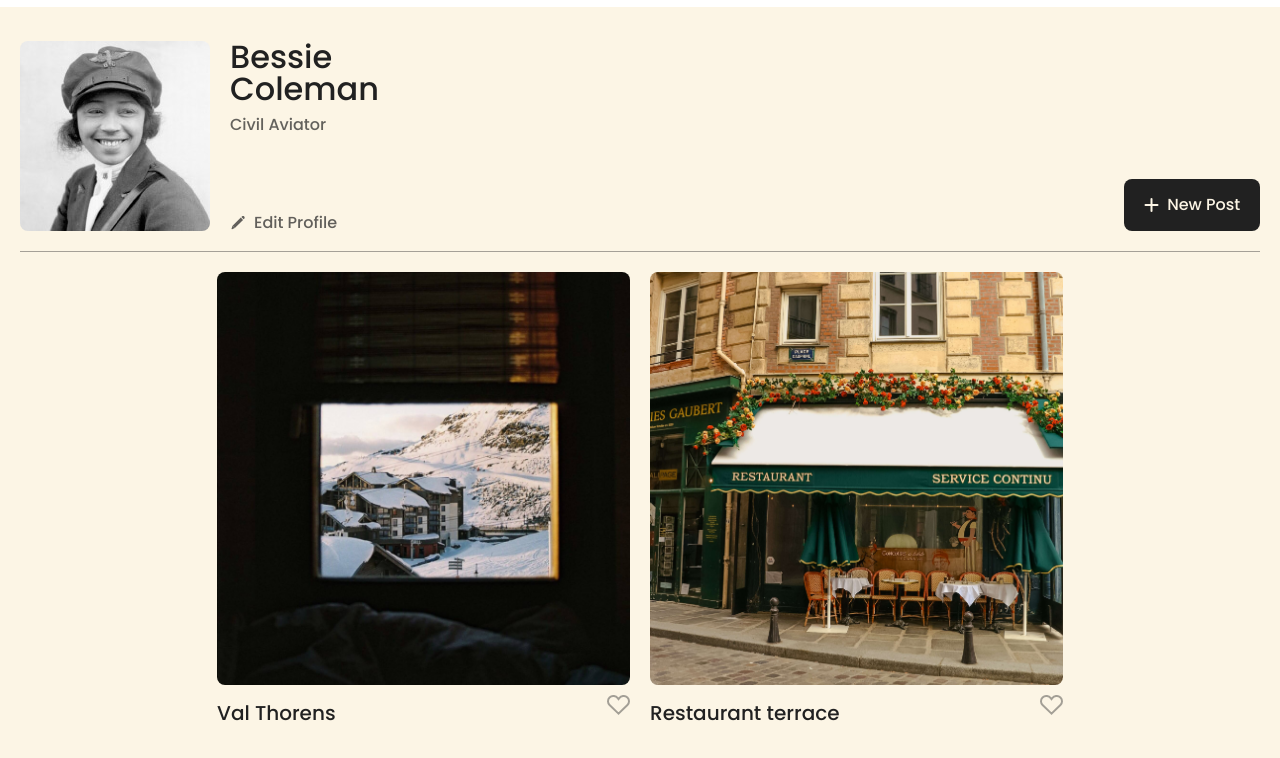
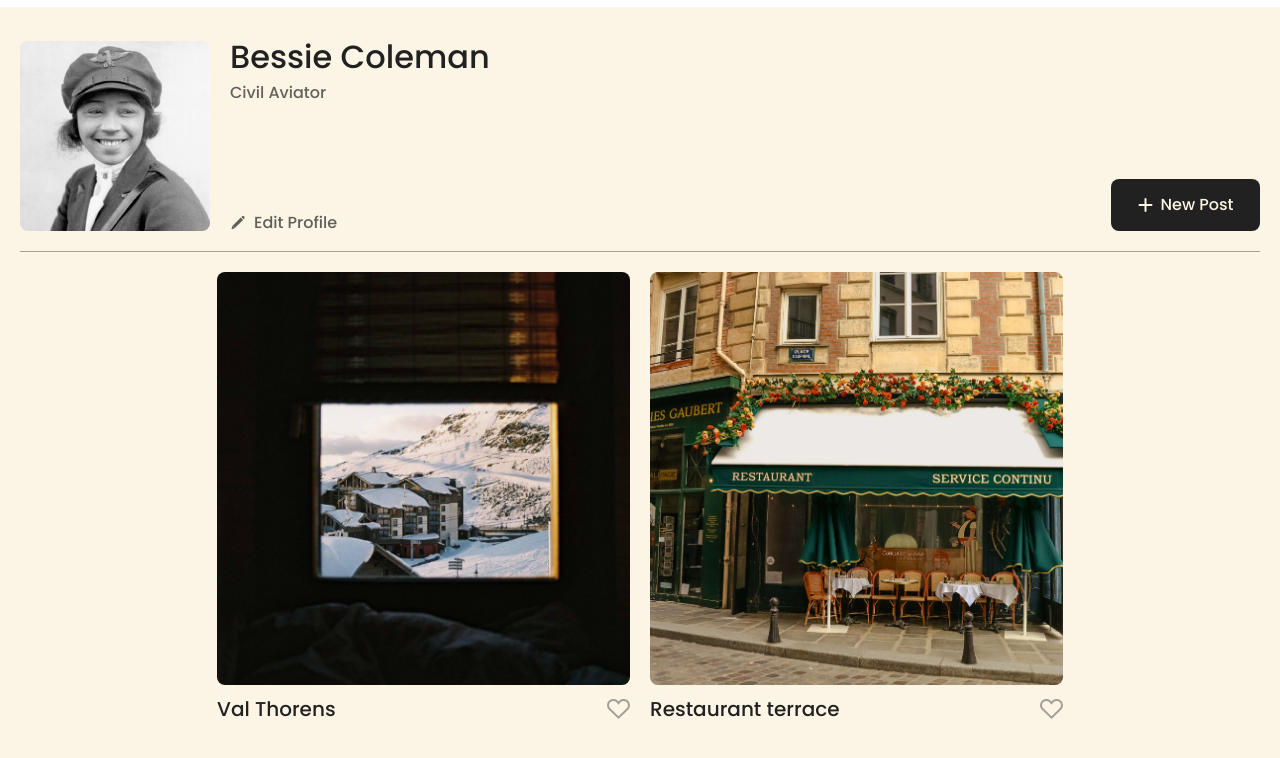
Before and after one commit to Lizzie-staab/se_project_spots, a plain HTML site: page index.html in a window 1280 px wide. Shown: the part 39-797 px from the top of the page. Drawn offline with Linux system fonts and the light colour scheme.

Commit message:
Project 3 update with video

```diff
--- a/blocks/card.css
+++ b/blocks/card.css
@@ -1,5 +1,5 @@
 .card__title {
-  margin: 16px 0 0;
+  margin: 0;
   color: #212121;
   font-weight: 500;
   font-size: 20px;
@@ -19,6 +19,7 @@
 }
 
 .card__content {
+  margin: 12px 0 0;
   display: flex;
   align-items: center;
   justify-content: space-between;
--- a/blocks/profile.css
+++ b/blocks/profile.css
@@ -65,7 +65,8 @@
 }
 
 .profile__add-btn {
-  margin: 138px 0 0 660px;
+  margin-top: auto;
+  margin-left: auto;
   width: 149px;
   height: 52px;
   border: none;
```
Also changed, not shown: 1 other file.
